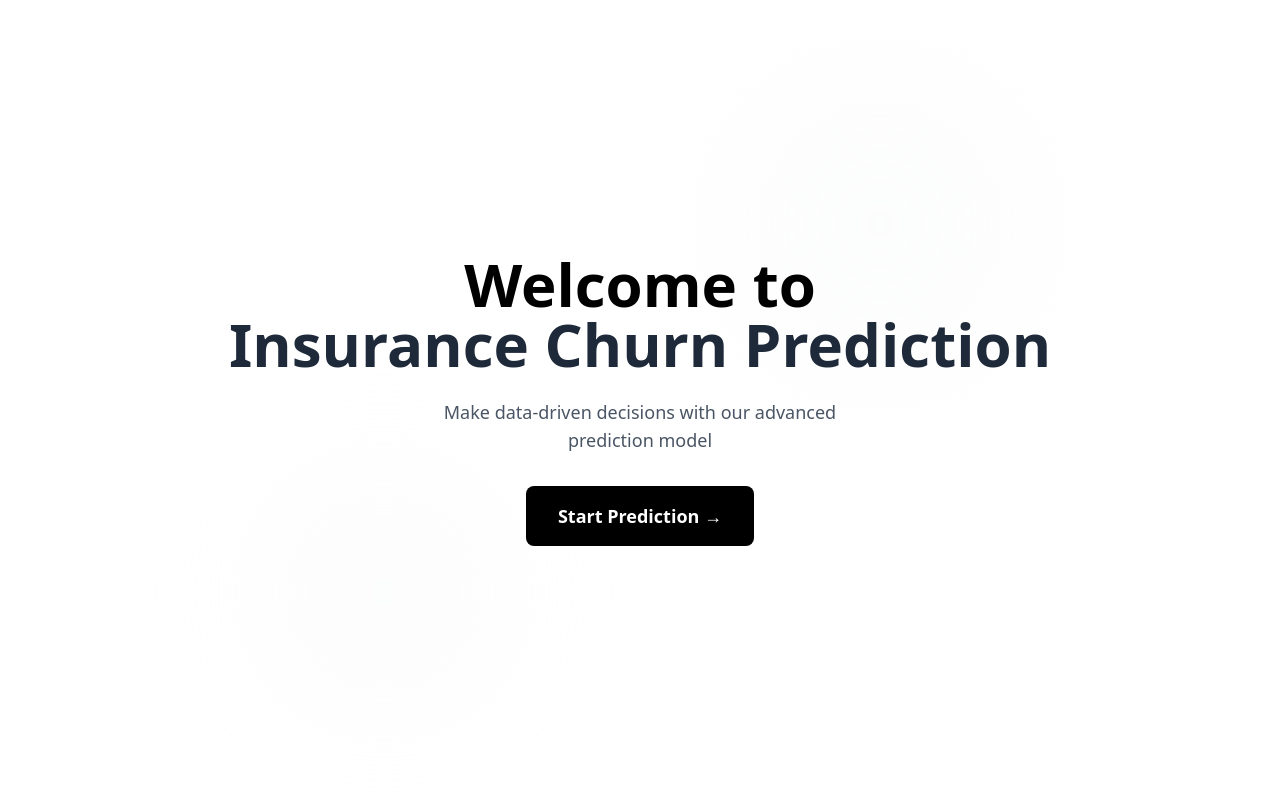
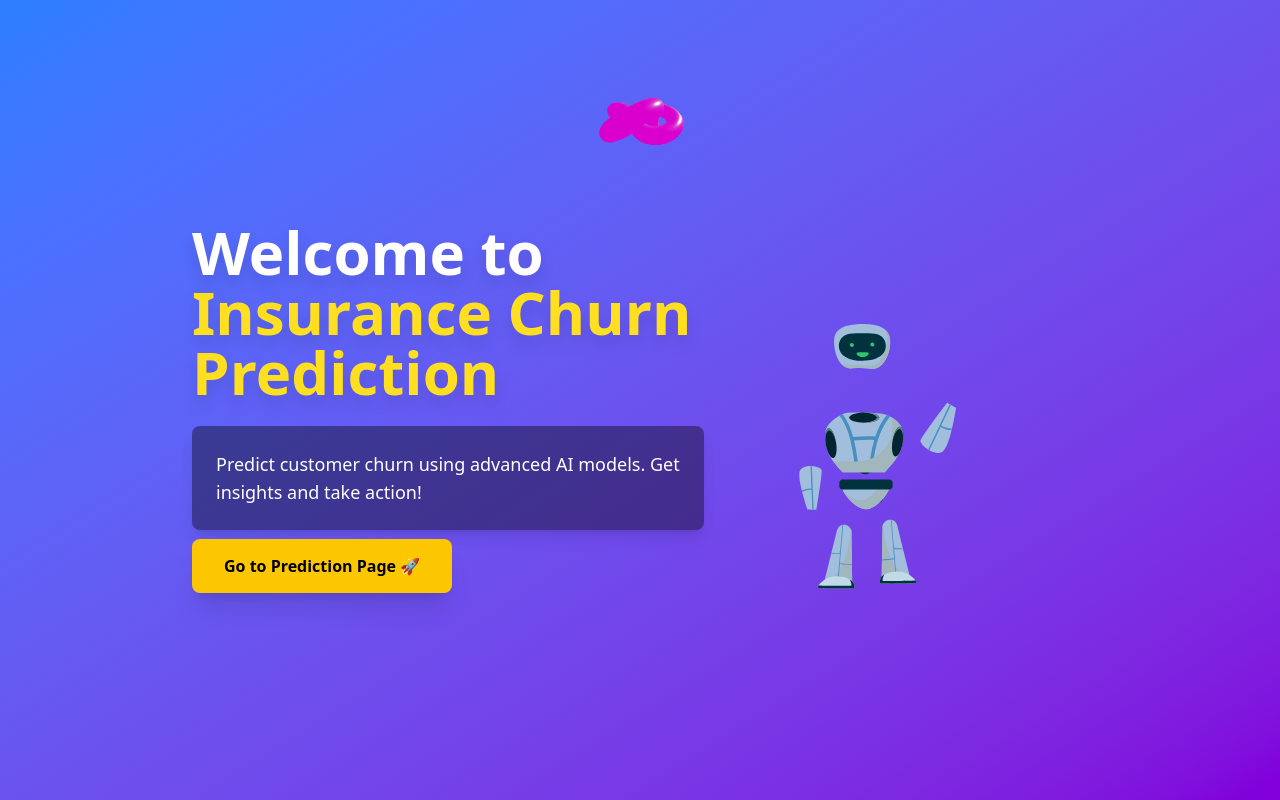
Before and after one commit to epochiiits/Epoch-Projects, a React (Vite) app in the folder InsurePredict AI/frontend/: page / in a window 1280 px wide. Built offline with nearby package versions, Linux system fonts and the light colour scheme.

Commit message:
Update Home.jsx

```diff
--- a/InsurePredict AI/frontend/src/pages/Home.jsx
+++ b/InsurePredict AI/frontend/src/pages/Home.jsx
@@ -1,70 +1,97 @@
 import { Link } from "react-router-dom";
 import { motion } from "framer-motion";
+import { Canvas, useFrame } from "@react-three/fiber";
+import { OrbitControls } from "@react-three/drei";
+import { useRef } from "react";
+import * as THREE from "three";
+import Lottie from "lottie-react";
+import animationData from "../assets/Animation - 1743762631975.json"; // Ensure correct path
 
+// **3D Infinity Logo Component**
+const InfinityLogo3D = () => {
+  const logoRef = useRef();
+
+  // **Rotation Animation**
+  useFrame(() => {
+    if (logoRef.current) {
+      logoRef.current.rotation.y += 0.01; // Smooth Rotation
+    }
+  });
+
+  // **Gradient Material**
+  const gradientTexture = new THREE.TextureLoader().load("/gradient.png"); // Ensure this is a pink-purple gradient image
+  gradientTexture.wrapS = THREE.RepeatWrapping;
+  gradientTexture.wrapT = THREE.RepeatWrapping;
+
+  return (
+    <mesh ref={logoRef} rotation={[Math.PI / 2, 0, 0]}>
+      <torusKnotGeometry args={[1.2, 0.4, 150, 20]} />
+      <meshStandardMaterial
+        map={gradientTexture}
+        emissive={"#ff00ff"} // Soft Neon Glow
+        emissiveIntensity={0.6}
+        roughness={0.2}
+        metalness={0.9}
+      />
+    </mesh>
+  );
+};
+
+// **Home Page**
 const Home = () => {
   return (
+    <div className="relative flex flex-col items-center justify-center min-h-screen bg-gradient-to-br from-blue-500 to-purple-700 p-10 text-white space-y-16">
+
+      {/* 3D Canvas - Positioned at the Top */}
+      <div className="absolute top-12 w-full h-36 flex justify-center">
+        <Canvas>
+          <ambientLight intensity={0.5} />
+          <directionalLight position={[5, 5, 5]} />
+          <InfinityLogo3D />
+          <OrbitControls autoRotate enableZoom={false} />
+        </Canvas>
+      </div>
+
+      {/* Main Content */}
       <motion.div
-      initial={{ opacity: 0 }}
-      animate={{ opacity: 1 }}
-      className="flex flex-col items-center justify-center min-h-screen bg-white relative overflow-hidden"
+        className="relative z-10 flex flex-col md:flex-row items-center text-center md:text-left space-y-16 md:space-y-0 md:space-x-16"
+        initial={{ opacity: 0, y: 20 }}
+        animate={{ opacity: 1, y: 0 }}
+        transition={{ duration: 1 }}
       >
-      <motion.div
-        initial={{ scale: 0.8, opacity: 0 }}
-        animate={{ scale: 1, opacity: 1 }}
-        transition={{ duration: 0.6 }}
-        className="text-center z-10"
+        {/* Left Section - Text */}
+        <div className="max-w-lg space-y-6">
+          <motion.h1
+            className="text-6xl font-extrabold drop-shadow-xl hover:scale-105 transition-transform duration-300"
+            whileHover={{ scale: 1.05 }}
           >
-        <motion.h1
-          className="text-5xl md:text-6xl font-bold mb-6 text-black"
-          initial={{ y: -20 }}
-          animate={{ y: 0 }}
-          transition={{ delay: 0.2 }}
+            Welcome to <span className="text-yellow-300">Insurance Churn Prediction</span>
+          </motion.h1>
+          <motion.p
+            className="text-lg bg-black/40 p-6 rounded-lg shadow-lg hover:bg-black/60 transition-all duration-300"
+            whileHover={{ scale: 1.02 }}
           >
-          Welcome to
-          <br />
-          <span className="text-gray-800">Insurance Churn Prediction</span>
-        </motion.h1>
-
-        <motion.p
-          initial={{ y: 20, opacity: 0 }}
-          animate={{ y: 0, opacity: 1 }}
-          transition={{ delay: 0.4 }}
-          className="text-gray-600 text-lg mb-8 max-w-md mx-auto"
-        >
-          Make data-driven decisions with our advanced prediction model
+            Predict customer churn using advanced AI models. Get insights and take action!
           </motion.p>
-
-        <motion.div
-          whileHover={{ scale: 1.05 }}
-          whileTap={{ scale: 0.95 }}
-        >
+          <motion.div whileHover={{ scale: 1.1 }} whileTap={{ scale: 0.9 }}>
             <Link
               to="/predict"
-            className="inline-block bg-black text-white px-8 py-4 rounded-lg font-semibold text-lg hover:shadow-xl transition-shadow duration-300"
+              className="bg-yellow-400 text-black font-semibold px-8 py-4 rounded-lg shadow-xl hover:bg-yellow-500 transition transform hover:-translate-y-1"
             >
-            Start Prediction →
+              Go to Prediction Page 🚀
             </Link>
           </motion.div>
+        </div>
+
+        {/* Right Section - Lottie Animation with Hover Effect */}
+        <motion.div
+          className="w-80 h-80 cursor-pointer hover:scale-110 transition-transform duration-300"
+          whileHover={{ scale: 1.1 }}
+        >
+          <Lottie animationData={animationData} loop={true} />
         </motion.div>
-
-      {/* Background Elements */}
-      <motion.div
-        className="absolute top-20 right-[20%] w-72 h-72 bg-gray-50 rounded-full blur-3xl"
-        animate={{
-          scale: [1, 1.2, 1],
-          opacity: [0.3, 0.5, 0.3]
-        }}
-        transition={{ duration: 8, repeat: Infinity, ease: "easeInOut" }}
-      />
-      <motion.div
-        className="absolute bottom-20 left-[20%] w-64 h-64 bg-gray-100 rounded-full blur-3xl"
-        animate={{
-          scale: [1, 1.3, 1],
-          opacity: [0.2, 0.4, 0.2]
-        }}
-        transition={{ duration: 6, repeat: Infinity, ease: "easeInOut" }}
-      />
       </motion.div>
+    </div>
   );
 };
 
```
Lines whose indentation alone changed are shown as unchanged.
